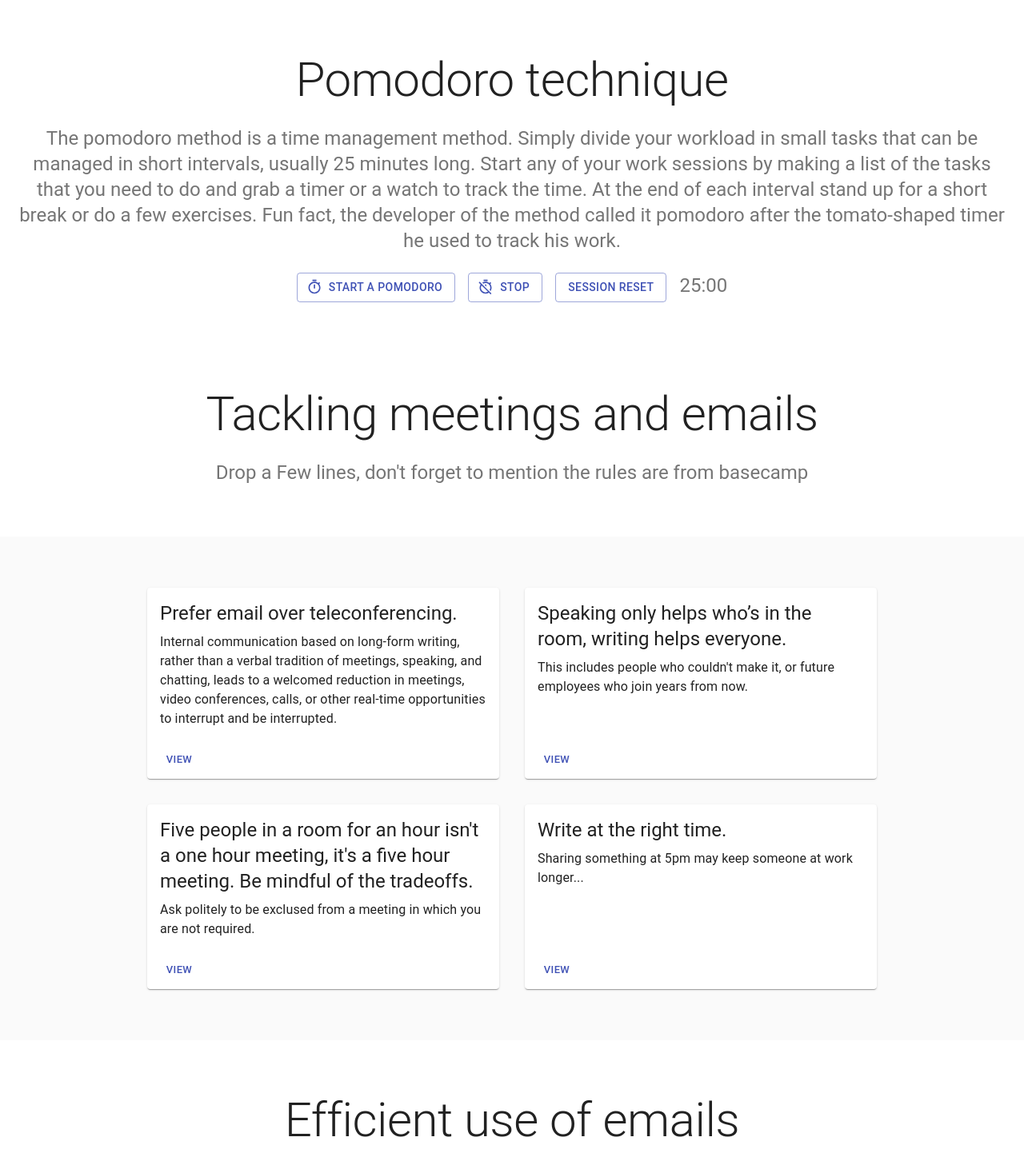
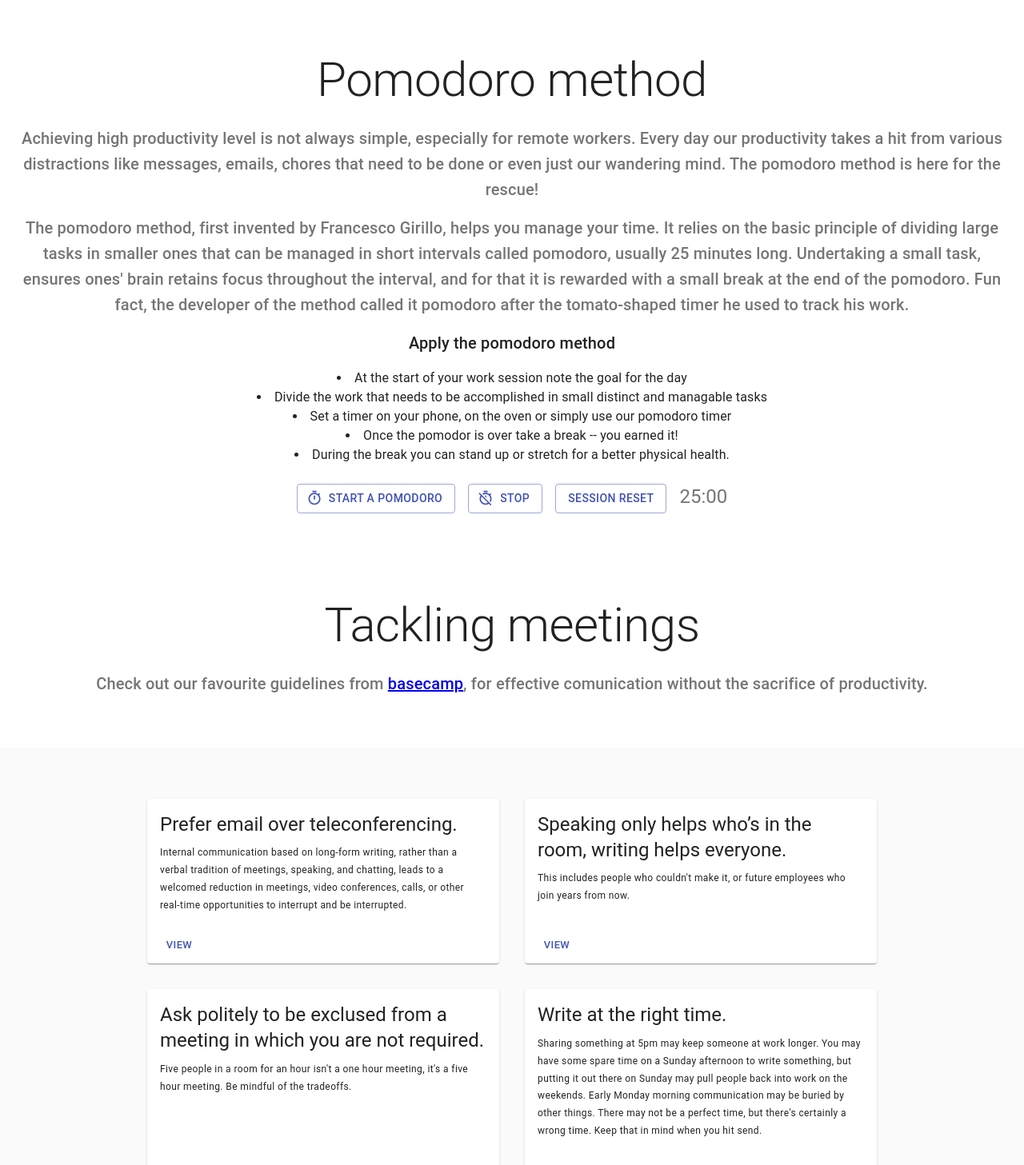
Before and after one commit to mxenoph/factotum-care, a React app in the folder webpack-react-tutorial/: page / in a window 1280 px wide. Shown: the top 1457 px of the page at 80% size. Built offline with nearby package versions, Linux system fonts and the light colour scheme.

Commit message:
Adding content

```diff
--- a/webpack-react-tutorial/src/js/pages/Productivity.js
+++ b/webpack-react-tutorial/src/js/pages/Productivity.js
@@ -59,10 +59,10 @@ const useStyles = makeStyles((theme) => ({
 
 // basecamp needs to be referenced for this
 const cards = [
-    { id: 1, title: "Prefer email over teleconferencing.", url: "#", desc: 'Internal communication based on long-form writing, rather than a verbal tradition of meetings, speaking, and chatting, leads to a welcomed reduction in meetings, video conferences, calls, or other real-time opportunities to interrupt and be interrupted.' },
-    { id: 2, title: "Speaking only helps who’s in the room, writing helps everyone.", url: "#", desc: "This includes people who couldn't make it, or future employees who join years from now." },
-    { id: 3, title: "Five people in a room for an hour isn't a one hour meeting, it's a five hour meeting. Be mindful of the tradeoffs.", url: "#", desc: 'Ask politely to be exclused from a meeting in which you are not required.' },
-    { id: 4, title: "Write at the right time.", url: "#", desc: "Sharing something at 5pm may keep someone at work longer..." }
+    { id: 1, title: "Prefer email over teleconferencing.", url: "https://basecamp.com/guides/how-we-communicate", desc: 'Internal communication based on long-form writing, rather than a verbal tradition of meetings, speaking, and chatting, leads to a welcomed reduction in meetings, video conferences, calls, or other real-time opportunities to interrupt and be interrupted.' },
+    { id: 2, title: "Speaking only helps who’s in the room, writing helps everyone.", url: "https://basecamp.com/guides/how-we-communicate", desc: "This includes people who couldn't make it, or future employees who join years from now." },
+    { id: 3, title: 'Ask politely to be exclused from a meeting in which you are not required.', url:"https://basecamp.com/guides/how-we-communicate", desc:"Five people in a room for an hour isn't a one hour meeting, it's a five hour meeting. Be mindful of the tradeoffs."},
+    { id: 4, title: "Write at the right time.", url: "https://basecamp.com/guides/how-we-communicate", desc: "Sharing something at 5pm may keep someone at work longer. You may have some spare time on a Sunday afternoon to write something, but putting it out there on Sunday may pull people back into work on the weekends. Early Monday morning communication may be buried by other things. There may not be a perfect time, but there's certainly a wrong time. Keep that in mind when you hit send." }
 ];
 
 export default function Productivity() {
@@ -82,23 +82,56 @@ export default function Productivity() {
                             color="textPrimary"
                             gutterBottom
                         >
-                            Pomodoro technique
+                            Pomodoro method
                         </Typography>
                         <Typography
-                            variant="h5"
+                            variant="h6"
                             align="center"
                             color="textSecondary"
                             paragraph
                         >
-                            The pomodoro method is a time management method.
-                            Simply divide your workload in small tasks that can be
-                            managed in short intervals, usually 25 minutes long.
-                            Start any of your work sessions by making a list of the tasks
-                            that you need to do and grab a timer or a watch to track the time.
-                            At the end of each interval stand up for a short break or do a few
-                            exercises.
+                            Achieving high productivity level is not always simple, especially for remote workers.
+                            Every day our productivity takes a hit from various distractions like messages, emails,
+                            chores that need to be done or even just our wandering mind.
+
+                            The pomodoro method is here for the rescue!
+                        </Typography>
+                        <Typography
+                            variant="h6"
+                            align="center"
+                            color="textSecondary"
+                            paragraph
+                        >
+                            The pomodoro method, first invented by Francesco Girillo, helps you manage your time.
+                            It relies on the basic principle of dividing large tasks in smaller ones that can be
+                            managed in short intervals called pomodoro, usually 25 minutes long. Undertaking a
+                            small task, ensures ones' brain retains focus throughout the interval, and for that
+                            it is rewarded with a small break at the end of the pomodoro.
+
                             Fun fact, the developer of the method called it pomodoro after the tomato-shaped
                             timer he used to track his work.
+
+                        </Typography>
+                        <Typography
+                            variant="h6"
+                            align="center"
+                            color="textPrimary"
+                            paragraph
+                        >
+                            Apply the pomodoro method
+                        </Typography>
+                        <Typography
+                            variant="body1"
+                            align="center"
+                            color="textPrimary"
+                            paragraph
+                        >
+                            <li><span>At the start of your work session note the goal for the day</span></li>
+                            <li><span>Divide the work that needs to be accomplished in small distinct and managable tasks</span></li>
+                            <li><span>Set a timer on your phone, on the oven or simply use our pomodoro timer </span></li>
+                            <li><span>Once the pomodor is over take a break -- you earned it! </span></li>
+                            <li><span>During the break you can stand up or stretch for a better physical health. </span></li>
+
                         </Typography>
                         <div className={classes.heroButtons}>
                             <Grid container spacing={2} justify="center">
@@ -116,15 +149,18 @@ export default function Productivity() {
                             color="textPrimary"
                             gutterBottom
                         >
-                            Tackling meetings and emails
+                            Tackling meetings
                         </Typography>
                         <Typography
-                            variant="h5"
+                            variant="h6"
                             align="center"
                             color="textSecondary"
                             paragraph
                         >
-                            Drop a Few lines, don't forget to mention the rules are from basecamp
+                            Check out our favourite guidelines from <a href="https://basecamp.com/guides/how-we-communicate">basecamp</a>,
+                            for effective comunication
+
+                            without the sacrifice of productivity.
                         </Typography>
                     </Container>
                 </div>
@@ -142,7 +178,7 @@ export default function Productivity() {
                                         <Typography gutterBottom variant="h5" component="h2">
                                             {card.title}
                                         </Typography>
-                                        <Typography>
+                                        <Typography variant="caption">
                                             {card.desc}
                                         </Typography>
                                     </CardContent>
@@ -168,7 +204,7 @@ export default function Productivity() {
                             Efficient use of emails
                         </Typography>
                         <Typography
-                            variant="h5"
+                            variant="h6"
                             align="center"
                             color="textSecondary"
                             paragraph
```
